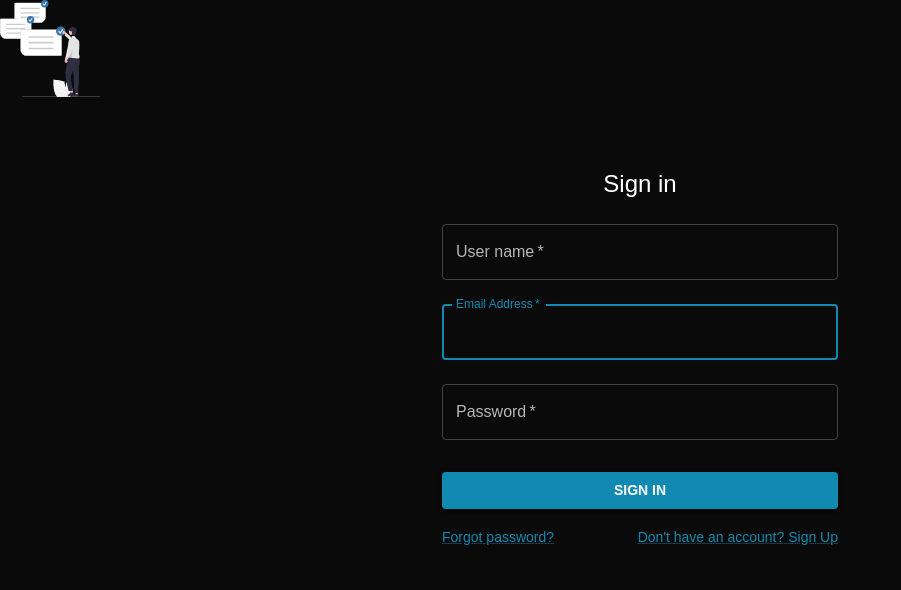
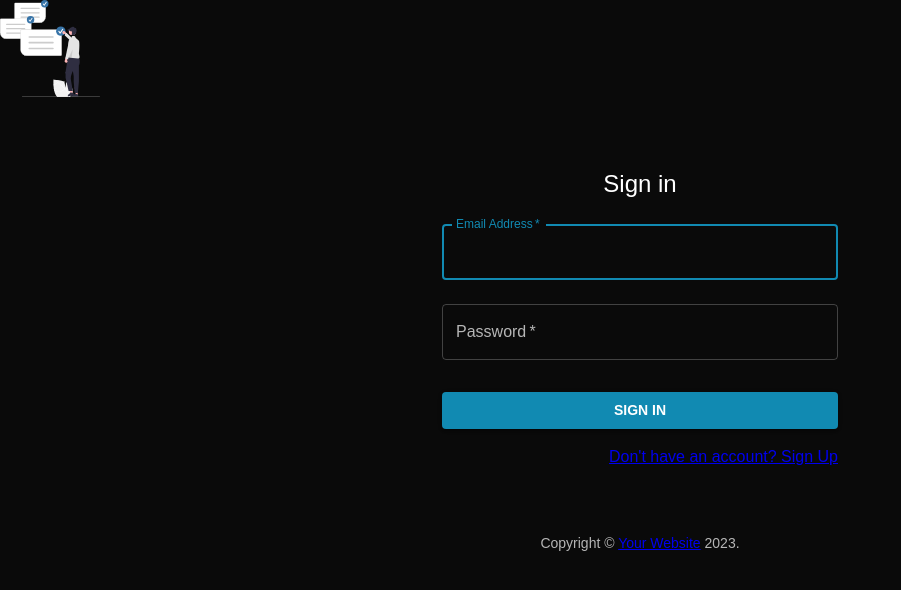
Before and after one commit to alenamedved/Track_Job-s_Applications, a React (Create React App) app: page /login in a window 1280 px wide. Shown: the top 590 px of the page, without its empty margins (0-901 px from the left). Built offline with nearby package versions, Linux system fonts and the light colour scheme.

Commit message:
set register page, created a reusable input comp, constants in sep dir, installed PropTypes

```diff
--- a/package.json
+++ b/package.json
@@ -9,6 +9,7 @@
     "@testing-library/jest-dom": "^5.16.5",
     "@testing-library/react": "^13.4.0",
     "@testing-library/user-event": "^13.5.0",
+    "prop-types": "^15.8.1",
     "react": "^18.2.0",
     "react-dom": "^18.2.0",
     "react-router-dom": "^6.7.0",
--- a/src/App.js
+++ b/src/App.js
@@ -3,6 +3,7 @@ import { ThemeProvider, CssBaseline } from '@mui/material';
 import { customTheme as theme } from './theme/customTheme';
 import { BrowserRouter, Route, Routes } from 'react-router-dom';
 import { Logo } from './components';
+import RegisterPage from './pages/RegisterPage';
 // import { Box } from '@mui/system';
 // import logo from './sources/undraw_job_hunt.svg';
 function App() {
@@ -14,7 +15,8 @@ function App() {
         <Routes>
           <Route path="/" element={<Dashboard />} />
           <Route path="login" element={<LoginPage />} />
-          <Route path="landingpage" element={<LandingPage />} />
+          <Route path="rightplacetoland" element={<LandingPage />} />
+          <Route path="register" element={<RegisterPage />} />
           <Route path="*" element={<ErrorPage />} />
         </Routes>
       </BrowserRouter>
--- /dev/null
+++ b/src/components/InputField.js
@@ -0,0 +1,30 @@
+import React from 'react';
+import { TextField } from '@mui/material';
+import PropTypes from 'prop-types';
+
+// eslint-disable-next-line react/prop-types
+function InputField({ name, label, onChange, value }) {
+  return (
+    <TextField
+      value={value}
+      onChange={onChange}
+      margin="normal"
+      required
+      fullWidth
+      name={name}
+      label={label}
+      type={name === 'password' ? 'password' : 'text'}
+      id={name}
+      autoFocus={name !== 'password'}
+    />
+  );
+}
+
+InputField.propTypes = {
+  name: PropTypes.string,
+  label: PropTypes.string,
+  onChange: PropTypes.func,
+  value: PropTypes.string,
+};
+
+export default InputField;
--- a/src/components/Register.js
+++ b/src/components/Register.js
@@ -1,18 +1,16 @@
 import * as React from 'react';
-// import Avatar from '@mui/material/Avatar';
+import { Link } from 'react-router-dom';
+import { useState, useEffect } from 'react';
+import { initialUser } from '../constants/user';
+import InputField from './InputField';
+import { registerInputFields } from '../constants/inputs';
 import Button from '@mui/material/Button';
-// import CssBaseline from '@mui/material/CssBaseline';
-import TextField from '@mui/material/TextField';
-// import FormControlLabel from '@mui/material/FormControlLabel';
-// import Checkbox from '@mui/material/Checkbox';
-import Link from '@mui/material/Link';
+
 import Grid from '@mui/material/Grid';
 import Box from '@mui/material/Box';
-// import Logo from './Logo';
-// import LockOutlinedIcon from '@mui/icons-material/LockOutlined';
+
 import Typography from '@mui/material/Typography';
 import Container from '@mui/material/Container';
-// import { createTheme, ThemeProvider } from '@mui/material/styles';
 
 // function Copyright(props) {
 //   return (
@@ -28,9 +26,17 @@ import Container from '@mui/material/Container';
 // }
 
 export default function Register() {
+  const [user, setUser] = useState(initialUser);
+  console.log(user);
+
+  useEffect(() => {
+    setUser(initialUser);
+  }, []);
+
   const handleSubmit = (event) => {
     event.preventDefault();
     const data = new FormData(event.currentTarget);
+    console.log(user, 'user');
     console.log({
       name: data.get('name'),
       email: data.get('email'),
@@ -39,8 +45,20 @@ export default function Register() {
   };
 
   const handleInputChange = (e) => {
-    console.log(e.target.value);
+    console.log(e.target);
+    switch (e.target.name) {
+      case 'name':
+        setUser({ ...user, name: e.target.value });
+        break;
+      case 'email':
+        setUser({ ...user, email: e.target.value });
+        break;
+      case 'password':
+        setUser({ ...user, password: e.target.value });
+        break;
+    }
   };
+
   return (
     <Container component="main" maxWidth="xs">
       <Box
@@ -52,59 +70,28 @@ export default function Register() {
         }}
       >
         <Typography component="h1" variant="h5">
-          Sign in
+          Register
         </Typography>
         <Box component="form" onSubmit={handleSubmit} noValidate sx={{ mt: 1 }}>
-          <TextField
-            onChange={handleInputChange}
-            margin="normal"
-            required
-            fullWidth
-            id="name"
-            label="User name"
-            name="name"
-            autoComplete="name"
-            autoFocus
-          />
-          <TextField
-            onChange={handleInputChange}
-            margin="normal"
-            required
-            fullWidth
-            id="email"
-            label="Email Address"
-            name="email"
-            autoComplete="email"
-            autoFocus
-          />
-          <TextField
-            onChange={handleInputChange}
-            margin="normal"
-            required
-            fullWidth
-            name="password"
-            label="Password"
-            type="password"
-            id="password"
-            autoComplete="current-password"
-          />
-          {/* <FormControlLabel
-            control={<Checkbox value="remember" color="primary" />}
-            label="Remember me"
-          /> */}
+          {registerInputFields.map((input) => {
+            return (
+              <InputField
+                key={input.name}
+                name={input.name}
+                label={input.label}
+                value={user[input.name]}
+                onChange={handleInputChange}
+              />
+            );
+          })}
+
           <Button type="submit" fullWidth variant="contained" sx={{ mt: 3, mb: 2 }}>
             Sign In
           </Button>
           <Grid container>
-            <Grid item xs>
-              <Link href="#" variant="body2">
-                Forgot password?
-              </Link>
-            </Grid>
+            <Grid item xs></Grid>
             <Grid item>
-              <Link href="#" variant="body2">
-                {"Don't have an account? Sign Up"}
-              </Link>
+              <Link to="/login">{'Have an account? Log In'}</Link>
             </Grid>
           </Grid>
         </Box>
--- a/src/components/SignIn.js
+++ b/src/components/SignIn.js
@@ -1,11 +1,12 @@
 import * as React from 'react';
+import { Link } from 'react-router-dom';
 // import Avatar from '@mui/material/Avatar';
 import Button from '@mui/material/Button';
 // import CssBaseline from '@mui/material/CssBaseline';
 import TextField from '@mui/material/TextField';
 // import FormControlLabel from '@mui/material/FormControlLabel';
 // import Checkbox from '@mui/material/Checkbox';
-import Link from '@mui/material/Link';
+// import Link from '@mui/material/Link';
 import Grid from '@mui/material/Grid';
 import Box from '@mui/material/Box';
 // import Logo from './Logo';
@@ -27,7 +28,8 @@ function Copyright(props) {
   );
 }
 
-export default function SignIn() {
+export default function SignIn(props) {
+  console.log(props);
   const handleSubmit = (event) => {
     event.preventDefault();
     const data = new FormData(event.currentTarget);
@@ -85,14 +87,12 @@ export default function SignIn() {
           </Button>
           <Grid container>
             <Grid item xs>
-              <Link href="#" variant="body2">
+              {/* <Link href="#" variant="body2">
                 Forgot password?
-              </Link>
+              </Link> */}
             </Grid>
             <Grid item>
-              <Link href="#" variant="body2">
-                {"Don't have an account? Sign Up"}
-              </Link>
+              <Link to="/register">{"Don't have an account? Sign Up"}</Link>
             </Grid>
           </Grid>
         </Box>
--- /dev/null
+++ b/src/constants/inputs.js
@@ -0,0 +1,14 @@
+export const registerInputFields = [
+  {
+    name: 'name',
+    label: 'User name',
+  },
+  {
+    name: 'email',
+    label: 'Email Address',
+  },
+  {
+    name: 'password',
+    label: 'Password',
+  },
+];
--- /dev/null
+++ b/src/constants/user.js
@@ -0,0 +1,6 @@
+export const initialUser = {
+  name: '',
+  email: '',
+  password: '',
+  isRegistered: true,
+};
--- a/src/pages/LoginPage.js
+++ b/src/pages/LoginPage.js
@@ -1,10 +1,8 @@
 import React from 'react';
-// import SignIn from '../components/SignIn';
-import Register from '../components/Register';
+import SignIn from '../components/SignIn';
 
 function LoginPage() {
-  // return <SignIn />;
-  return <Register />;
+  return <SignIn />;
 }
 
 export default LoginPage;
--- /dev/null
+++ b/src/pages/RegisterPage.js
@@ -0,0 +1,8 @@
+import React from 'react';
+import Register from '../components/Register';
+
+function RegisterPage() {
+  return <Register />;
+}
+
+export default RegisterPage;
```
